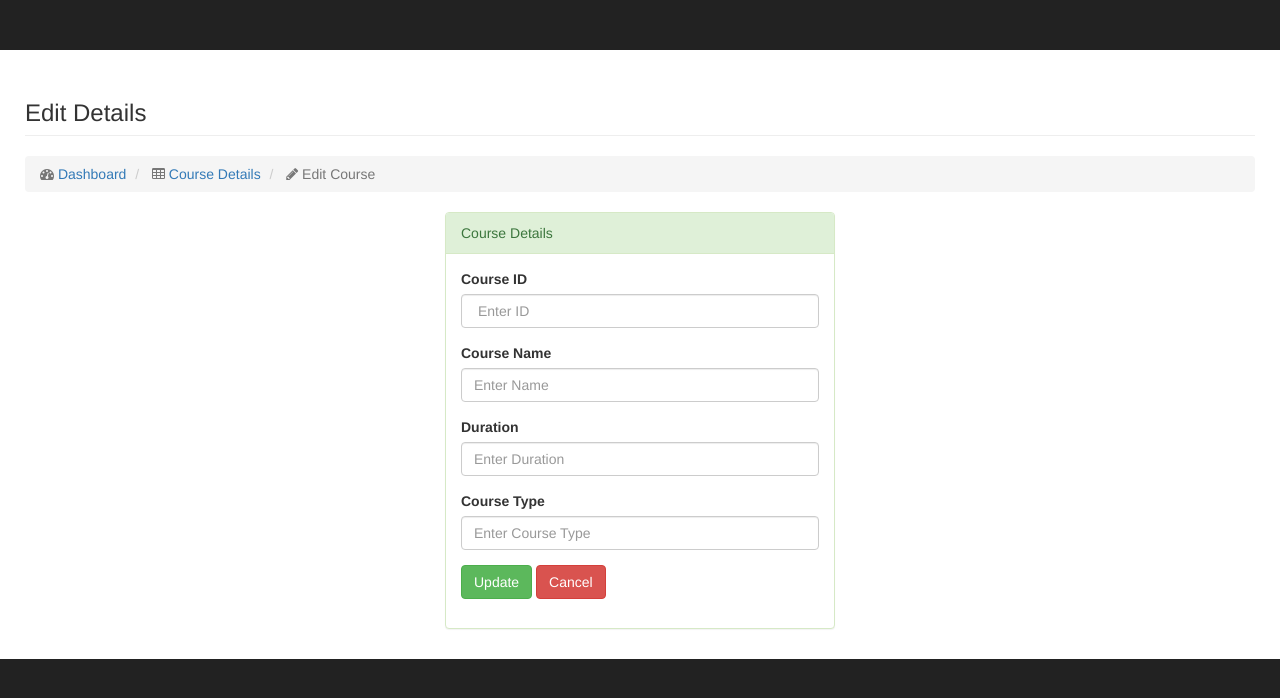
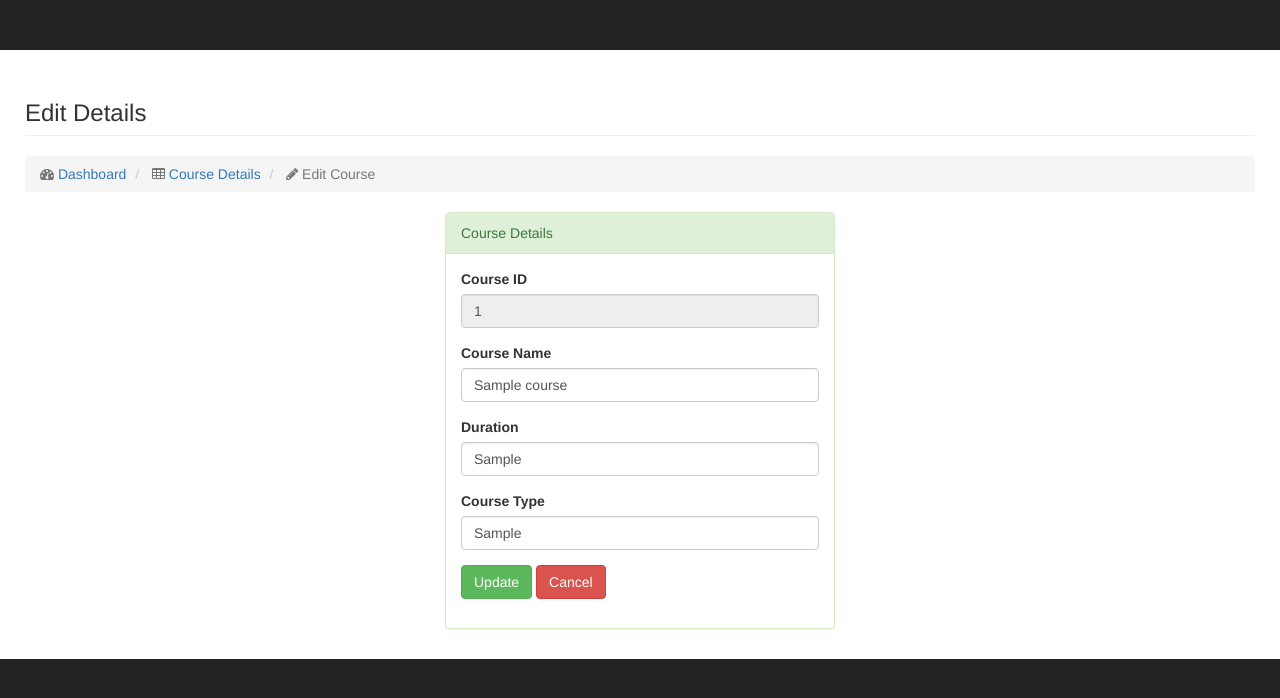
Before and after one commit to skrayamajhi/Attendance-Management, a PHP site: page /Attendance-Management/ADMIN/edit_course.php?id=1 in a window 1280 px wide. Shown: the top 698 px of the page. Run offline with PHP 8.4, Linux system fonts and the light colour scheme; tables that the repository leaves empty or names only in its code hold one stand-in row (values such as "Sample post").

Commit message:
course update done

```diff
--- a/ADMIN/attendance.php
+++ b/ADMIN/attendance.php
@@ -90,7 +90,7 @@
                                         <td>Remarks</td>
                                         <td>Actions</td>
                                     </tr>
-                                </tdead>
+                                </thead>
 
 
                                 <tbody>
--- a/ADMIN/config.php
+++ b/ADMIN/config.php
@@ -2,7 +2,7 @@
 
     define('SERVER', 'localhost');
     define('DBUN', 'root');
-    define('DBPW', '');
+    define('DBPW', 'root');
     define('DBNAME', 'ams');
 
     $con= mysqli_connect(SERVER,DBUN,DBPW,DBNAME);
--- a/ADMIN/edit_course.php
+++ b/ADMIN/edit_course.php
@@ -11,11 +11,24 @@
     <?php
         require 'config.php';
 
-        if (isset($_POST['save'])) {
+    $data = mysqli_query($con,"SELECT * FROM course WHERE course_id='$_GET[id]'");
+
+    $course=mysqli_fetch_array($data);
+
+    if (isset($_POST['save'])) {
         # code...#
-        $insert = "INSERT INTO `course`(`course_id`, `course_name`, `duration`, `course_type`) VALUES ('".$_POST["cid"]."','".$_POST["cname"]."','".$_POST["duration"]."','".$_POST["ctype"]."')";
+        $course_id = $_POST['cid'];
+        $course_name = $_POST['cname'];
+        $duration = $_POST['duration'];
+        $course_type = $_POST['ctype'];
 
-        $result= mysqli_query($con,$insert);
+        $update="UPDATE `course` SET  course_name = '$course_name',duration = '$duration', course_type = '$course_type' WHERE course_id = '$course_id'";
+        $result=mysqli_query($con,$update);
+        if ($result ==1 ) {
+            header('Location: http://localhost/Attendance-Management/ADMIN/course_details.php');
+            exit();
+        }
+
     }
 
     ?>
@@ -53,21 +66,21 @@
                         <form role="form" method="post">
                             <div class="form-group">
                                 <label class="control-label" for="cid">Course ID</label>
-                                <input type="text" class="form-control" id="cid" placeholder=" Enter ID" name="cid" required="">
+                                <input type="text" class="form-control" id="cid"  name="cid" value='<?php echo  $course['course_id']?>' readonly>
                             </div>
                             <div class="form-group">
                                 <label class="control-label" for="cname">Course Name</label>
-                                <input type="text" class="form-control" id="cname" placeholder="Enter Name" name="cname" required="">
+                                <input type="text" class="form-control" id="cname" placeholder="Enter Name" name="cname" value='<?php echo  $course['course_name']?>' required="">
                             </div>
 
                             <div class="form-group">
                                 <label class="control-label" for="duration">Duration</label>
-                                <input type="text" class="form-control" id="duration" placeholder="Enter Duration" name="duration" required="">
+                                <input type="text" class="form-control" id="duration" placeholder="Enter Duration" name="duration" value='<?php echo  $course['duration']?>' required="">
                             </div>
 
                             <div class="form-group">
                                 <label class="control-label" for="ctype">Course Type</label>
-                                <input type="text" class="form-control" id="ctype" placeholder="Enter Course Type" name="ctype" required="">
+                                <input type="text" class="form-control" id="ctype" placeholder="Enter Course Type" name="ctype" value='<?php echo  $course['course_type']?>' required="">
                             </div>
 
                             <button type="submit" class="btn btn-success" name="save">Update</button>
--- a/STUDENT/config.php
+++ b/STUDENT/config.php
@@ -2,7 +2,7 @@
 
     define('SERVER', 'localhost');
     define('DBUN', 'root');
-    define('DBPW', '');
+    define('DBPW', 'root');
     define('DBNAME', 'ams');
 
     $con= mysqli_connect(SERVER,DBUN,DBPW,DBNAME);
--- a/TEACHER/config.php
+++ b/TEACHER/config.php
@@ -2,9 +2,8 @@
 
     define('SERVER', 'localhost');
     define('DBUN', 'root');
-    define('DBPW', '');
+    define('DBPW', 'root');
     define('DBNAME', 'ams');
 
     $con= mysqli_connect(SERVER,DBUN,DBPW,DBNAME);
-
 ?>
--- a/config.php
+++ b/config.php
@@ -1,7 +1,7 @@
 <?php
    define('DB_SERVER', 'localhost');
    define('DB_USERNAME', 'root');
-   define('DB_PASSWORD', '');
+   define('DB_PASSWORD', 'root');
    define('DB_DATABASE', 'ams');
 
    $db = mysqli_connect(DB_SERVER,DB_USERNAME,DB_PASSWORD,DB_DATABASE);
```
Also changed, not shown: ADMIN/course_details.php (+10 -2 lines).
